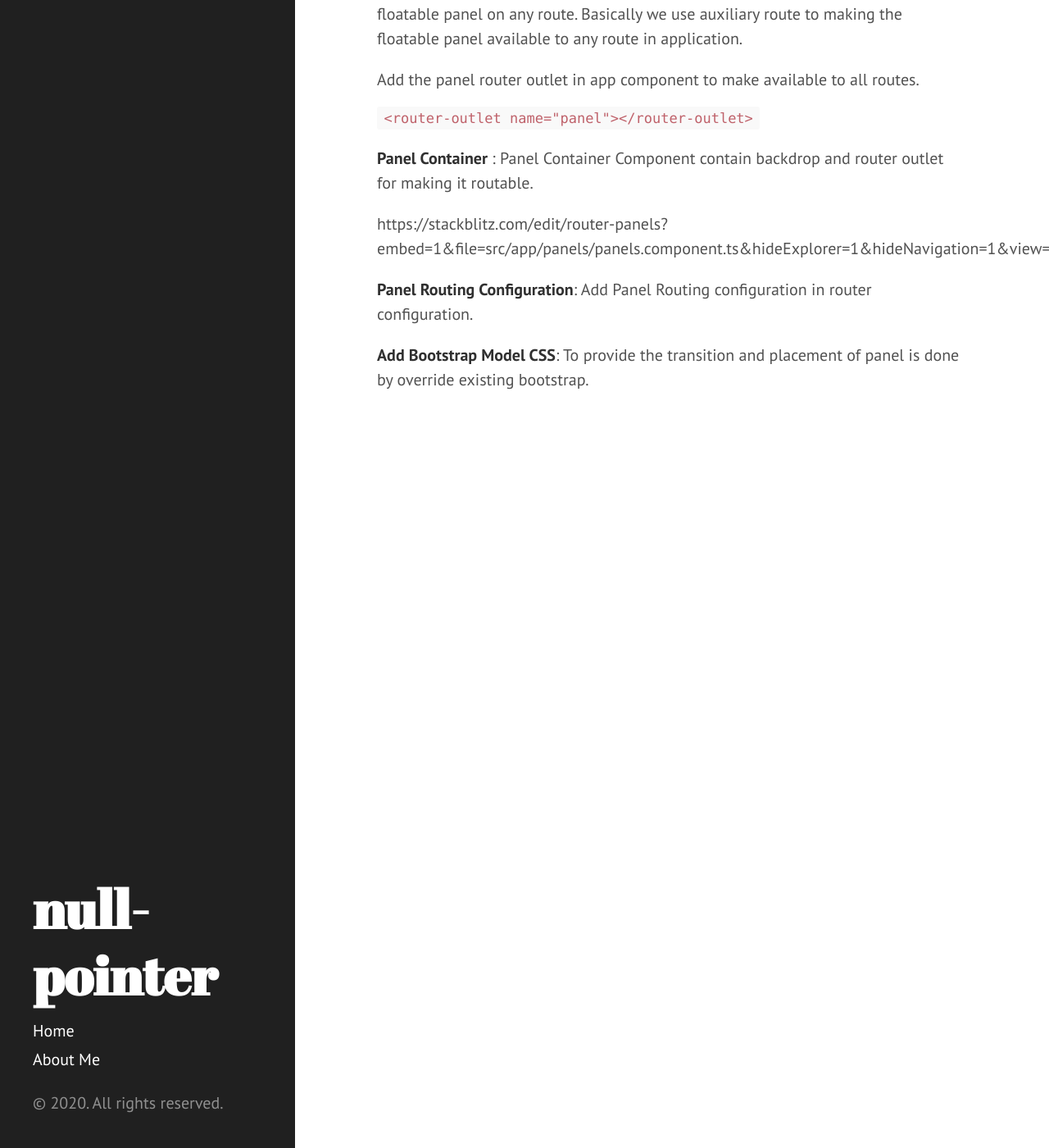
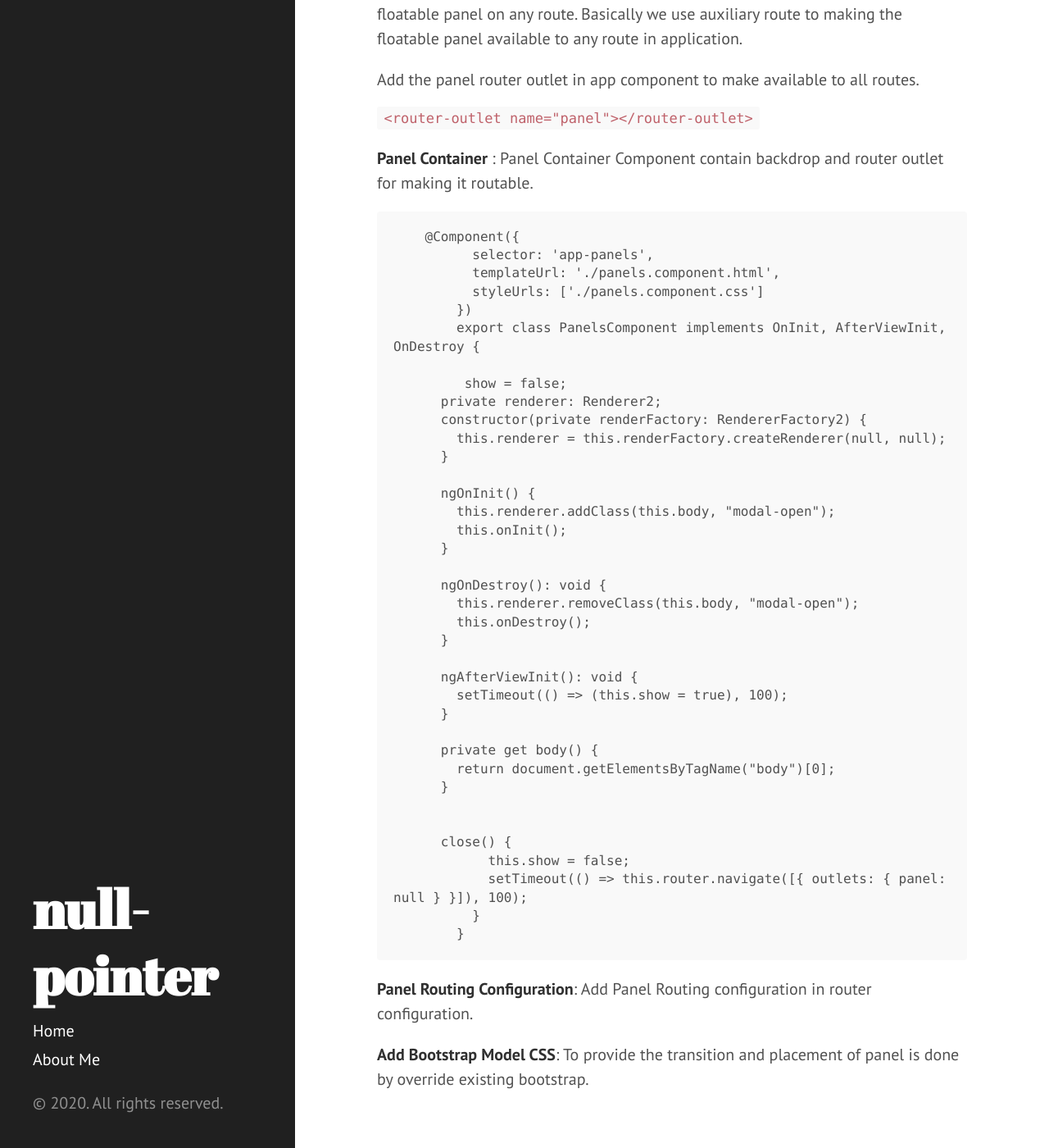
Before and after one commit to code-atom/code-atom.github.io, a Jekyll site: the page built from _angular/routable-modal-panel.markdown, in a window 1280 px wide and 1400 px high, scrolled down 678 px. Shown: the whole window at 82% size. Built offline with Jekyll 4.4.1, drawn with Linux system fonts in a browser that asks for light colours; Markdown is read by kramdown in place of the engine named in the settings.

Commit message:
Updated Routable Modal Panel

````diff
--- a/_angular/routable-modal-panel.markdown
+++ b/_angular/routable-modal-panel.markdown
@@ -29,9 +29,45 @@ Add the panel router outlet in app component to make available to all routes.
 `<router-outlet name="panel"></router-outlet>`
 
 **Panel Container** : Panel Container Component contain backdrop and router outlet for making it routable.
+```
+    @Component({
+          selector: 'app-panels',
+          templateUrl: './panels.component.html',
+          styleUrls: ['./panels.component.css']
+        })
+        export class PanelsComponent implements OnInit, AfterViewInit, OnDestroy {
 
-https://stackblitz.com/edit/router-panels?embed=1&file=src/app/panels/panels.component.ts&hideExplorer=1&hideNavigation=1&view=editor
+         show = false;
+      private renderer: Renderer2;
+      constructor(private renderFactory: RendererFactory2) {
+        this.renderer = this.renderFactory.createRenderer(null, null);
+      }
 
+      ngOnInit() {
+        this.renderer.addClass(this.body, "modal-open");
+        this.onInit();
+      }
+
+      ngOnDestroy(): void {
+        this.renderer.removeClass(this.body, "modal-open");
+        this.onDestroy();
+      }
+
+      ngAfterViewInit(): void {
+        setTimeout(() => (this.show = true), 100);
+      }
+
+      private get body() {
+        return document.getElementsByTagName("body")[0];
+      }
+
+
+      close() {
+            this.show = false;
+            setTimeout(() => this.router.navigate([{ outlets: { panel: null } }]), 100);
+          }
+        }
+```
 **Panel Routing Configuration**: Add Panel Routing configuration in router configuration.
 
 **Add Bootstrap Model CSS**: To provide the transition and placement of panel is done by override existing bootstrap.
````
